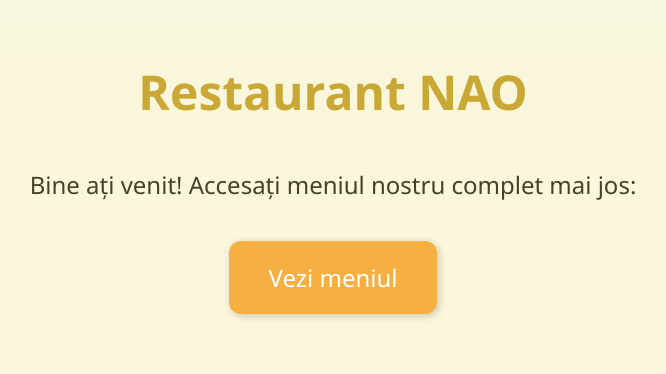
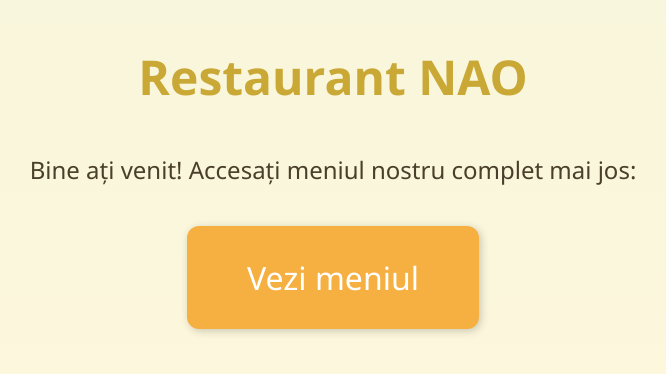
Before and after one commit to Misha112384/meniu-nao, a plain HTML site: page index.html in a window 1280 px wide. Shown: the part 230-604 px from the top of the page, without its empty margins (307-973 px from the left). Drawn offline with Linux system fonts and the light colour scheme.

Commit message:
Update index.html

```diff
--- a/index.html
+++ b/index.html
@@ -34,8 +34,8 @@
 
         a.button {
             display: inline-block;
-            padding: 20px 40px;
-            font-size: 24px;
+            padding: 30px 60px;
+            font-size: 32px;
             background-color: #f5b041;
             color: white;
             text-decoration: none;
```
